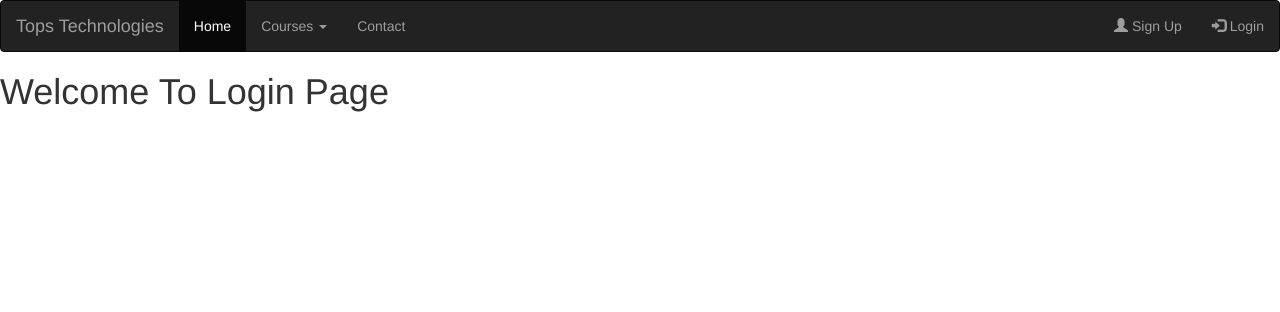
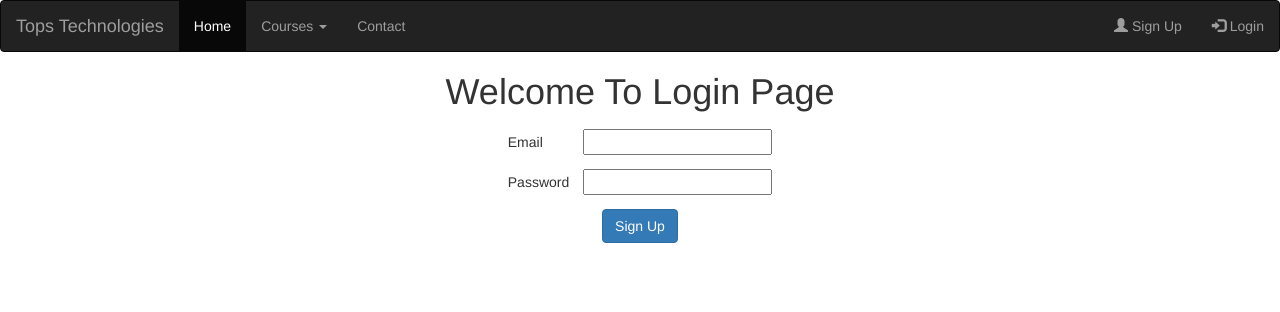
Before and after one commit to kunjanpatel29/Django_Project, a Django app: page /login/ in a window 1280 px wide. Shown: the top 312 px of the page. Run offline with Django 4.2, Linux system fonts and the light colour scheme; some libraries are stand-ins or nearby versions.

Commit message:
07-04-2023

```diff
--- a/myapp/templates/login.html
+++ b/myapp/templates/login.html
@@ -8,7 +8,30 @@
 	<title></title>
 </head>
 <body>
-<h1>Welcome To Login Page</h1>
+	<center>
+		<h1>Welcome To Login Page</h1>
+		{% if msg %}
+			<b style="color:blue;">{{msg}}</b>
+		{% endif %}
+		<form method="post" action="{% url 'login' %}">
+			{% csrf_token %}
+			<table>
+				<tr>
+					<td>Email</td>
+					<td><input type="text" name="email"></td>
+				</tr>
+				<tr>
+					<td>Password</td>
+					<td><input type="password" name="password"></td>
+				</tr>
+				<tr>
+					<td colspan="2" align="center">
+						<input type="submit" name="action" value="Sign Up" class="btn btn-primary">
+					</td>
+				</tr>
+			</table>
+		</form>
+	</center>
 </body>
 </html>
 {% endblock %}
```
